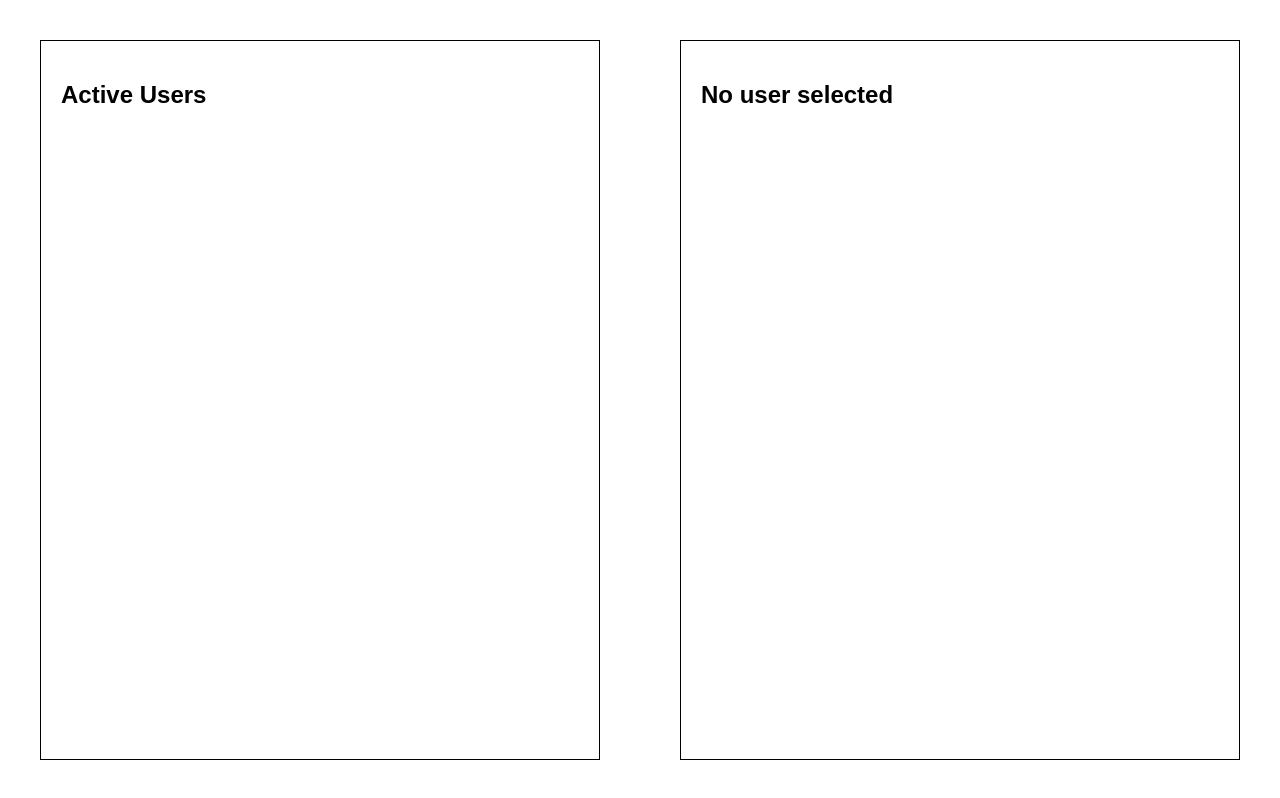
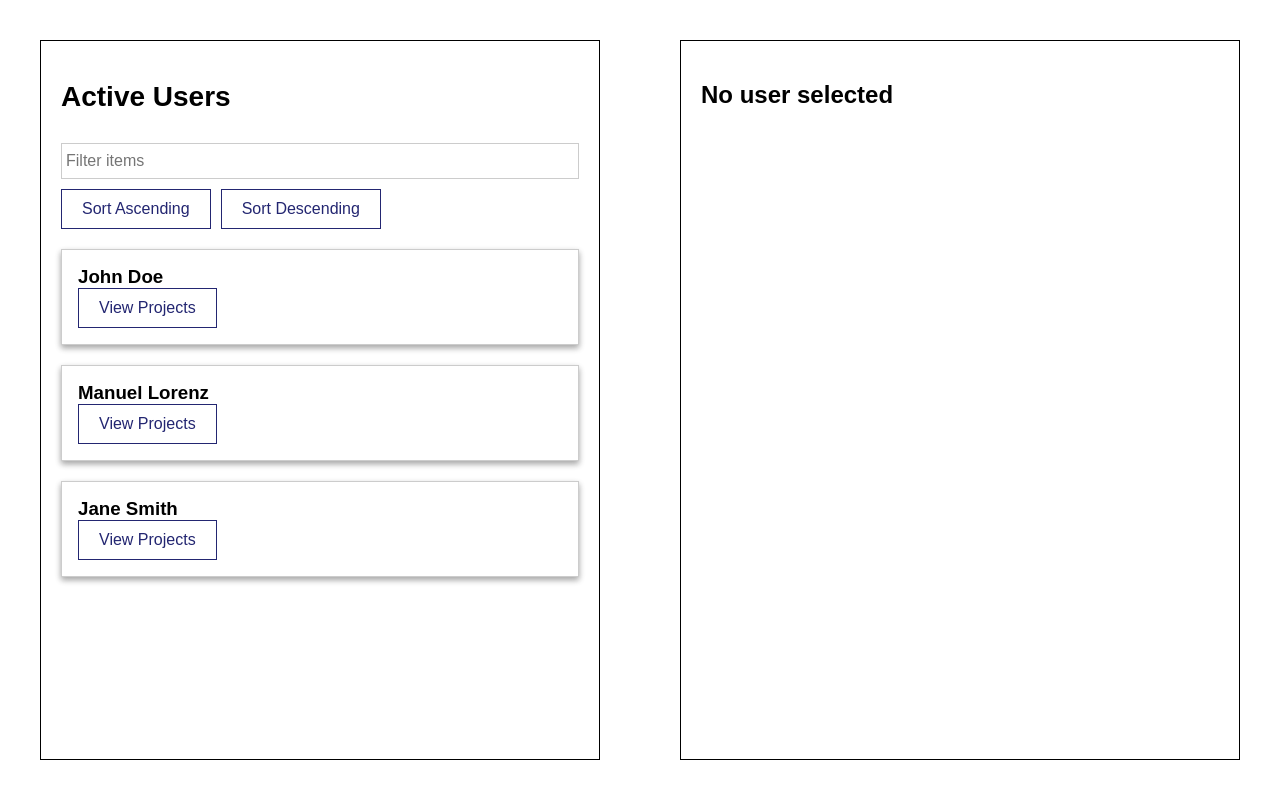
Before and after one commit to salvadorperezm/vue-composition-api-intro, a Vue app: page / in a window 1280 px wide. Built offline with nearby package versions, Linux system fonts and the light colour scheme.

Commit message:
Added styling to the application

```diff
--- a/src/App.vue
+++ b/src/App.vue
@@ -1,13 +1,76 @@
 <template>
   <div class="container">
-    <ActiveUsers />
+    <ActiveUsers :users="activeUsers" />
     <SelectedUser />
   </div>
 </template>
 
 <script setup>
+import { provide, ref } from 'vue';
+
 import ActiveUsers from './components/users/ActiveUsers.vue';
 import SelectedUser from './components/users/SelectedUser.vue';
+
+const activeUsers = [
+  {
+    id: 'users-4',
+    name: 'John Doe',
+    projects: [
+      {
+        id: 'projects-10',
+        title: 'Write product documentation'
+      },
+      {
+        id: 'projects-11',
+        title: 'Test software application'
+      },
+      {
+        id: 'projects-12',
+        title: 'Troubleshoot user issues'
+      }
+    ]
+  },
+  {
+    id: 'users-2',
+    name: 'Manuel Lorenz',
+    projects: [
+      {
+        id: 'projects-4',
+        title: 'Develop website layout'
+      },
+      {
+        id: 'projects-5',
+        title: 'Implement user authentication'
+      },
+      {
+        id: 'projects-6',
+        title: 'Optimize database queries'
+      }
+    ]
+  },
+  {
+    id: 'users-3',
+    name: 'Jane Smith',
+    projects: [
+      {
+        id: 'projects-7',
+        title: 'Design marketing campaign'
+      },
+      {
+        id: 'projects-8',
+        title: 'Create social media content'
+      },
+      {
+        id: 'projects-9',
+        title: 'Analyze customer data'
+      }
+    ]
+  }
+]
+
+const selectedUser = ref(null);
+
+provide('selectedUser', selectedUser);
 </script>
 
 <style scoped>
--- /dev/null
+++ b/src/components/ui/BaseButton.vue
@@ -0,0 +1,32 @@
+<template>
+    <button class="button">{{ title }}</button>
+</template>
+
+<script setup>
+const props = defineProps({
+    title: String
+})
+</script>
+
+<style scoped>
+.button {
+    border: 1px solid #232671;
+    background-color: #ffffff;
+    color: #232671;
+    cursor: pointer;
+    font-size: 16px;
+    padding: 10px 20px;
+}
+
+.button:hover {
+    background-color: #eeedff;
+}
+
+.button--active {
+    background-color: #232671;
+    border: 1px solid transparent;
+    color: #ffffff;
+    font-size: 16px;
+    padding: 10px 20px;
+}
+</style>
--- a/src/components/users/ActiveUsers.vue
+++ b/src/components/users/ActiveUsers.vue
@@ -1,11 +1,59 @@
 <template>
     <BaseCard>
-        <h1>Active Users</h1>
+        <h1 class="active-users__title">Active Users</h1>
+        <input type="text" placeholder="Filter items" class="active-users__input" />
+        <div class="active-users__buttons">
+            <BaseButton title="Sort Ascending" />
+            <BaseButton title="Sort Descending" />
+        </div>
+        <div class="active-users__cards">
+            <UserCard v-for="user in users" :key="user.id" :user="user" @select-user="selectUser" />
+        </div>
     </BaseCard>
 </template>
 
 <script setup>
-import BaseCard from "../ui/BaseCard.vue"
+import { inject } from "vue";
+
+import BaseButton from "../ui/BaseButton.vue";
+import BaseCard from "../ui/BaseCard.vue";
+import UserCard from "./UserCard.vue";
+
+const props = defineProps({
+    users: Object
+})
+
+const selectedUser = inject('selectedUser');
+
+const selectUser = (user) => {
+    selectedUser.value = user;
+}
 </script>
 
-<style scoped></style>
+<style scoped>
+.active-users__title {
+    margin-block-end: 30px;
+    font-size: 28px;
+}
+
+.active-users__input {
+    width: 100%;
+    border: 1px solid #ccc;
+    padding: 8px 4px;
+    font-size: 16px;
+}
+
+.active-users__buttons {
+    align-items: center;
+    display: flex;
+    gap: 10px;
+    margin-block-start: 10px;
+}
+
+.active-users__cards {
+    display: flex;
+    flex-direction: column;
+    gap: 20px;
+    margin-block-start: 20px;
+}
+</style>
--- a/src/components/users/SelectedUser.vue
+++ b/src/components/users/SelectedUser.vue
@@ -1,11 +1,41 @@
 <template>
     <BaseCard>
-        <h2>No user selected</h2>
+        <h2 v-if="!user">No user selected</h2>
+        <div v-else>
+            <h2 class="selected-user__title">{{ user.name }}: Projects</h2>
+            <input type="text" placeholder="Filter items" class="selected-user__input" />
+            <div class="selected-user__projects">
+                <UserProject v-for="project in user.projects" :key="project.id" :title="project.title" />
+            </div>
+        </div>
     </BaseCard>
 </template>
 
 <script setup>
+import { inject } from 'vue';
+
 import BaseCard from '../ui/BaseCard.vue';
+import UserProject from './UserProject.vue';
+
+const user = inject('selectedUser');
 </script>
 
-<style scoped></style>
+<style scoped>
+.selected-user__title {
+    margin-block-end: 30px;
+}
+
+.selected-user__projects {
+    display: flex;
+    flex-direction: column;
+    gap: 10px;
+    margin-block-start: 20px;
+}
+
+.selected-user__input {
+    width: 100%;
+    border: 1px solid #ccc;
+    padding: 8px 4px;
+    font-size: 16px;
+}
+</style>
--- /dev/null
+++ b/src/components/users/UserCard.vue
@@ -0,0 +1,24 @@
+<template>
+    <section class="user-card">
+        <h3>{{ user.name }}</h3>
+        <BaseButton title="View Projects" @click="emit('selectUser', user)" />
+    </section>
+</template>
+
+<script setup>
+import BaseButton from '../ui/BaseButton.vue';
+
+const props = defineProps({
+    user: Object
+})
+
+const emit = defineEmits(['selectUser']);
+</script>
+
+<style scoped>
+.user-card {
+    border: 1px solid #ccc;
+    box-shadow: rgba(0, 0, 0, 0.16) 0px 3px 6px, rgba(0, 0, 0, 0.23) 0px 3px 6px;
+    padding: 16px;
+}
+</style>
--- /dev/null
+++ b/src/components/users/UserProject.vue
@@ -0,0 +1,19 @@
+<template>
+    <div class="user-project__container">
+        <h4 class="user-project__title">{{ title }}</h4>
+    </div>
+</template>
+
+<script setup>
+const props = defineProps({
+    title: String
+})
+</script>
+
+<style scoped>
+.user-project__container {
+    background-color: #000564;
+    color: #ffffff;
+    padding: 8px;
+}
+</style>
```
